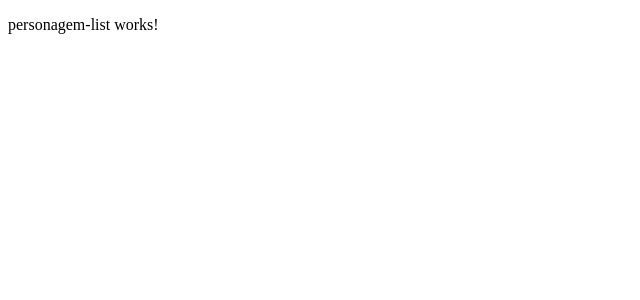
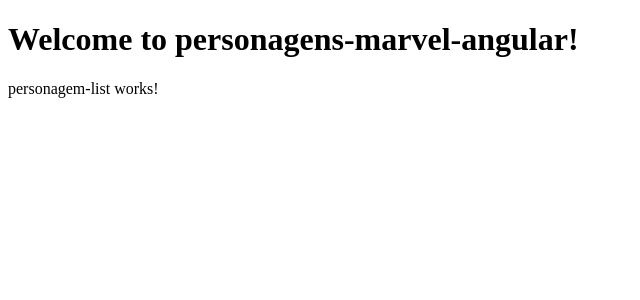
Before and after one commit to danielps99/personagen-marvel-angular, an Angular app: page / in a window 1280 px wide. Shown: the top 300 px of the page, without its empty margins (0-640 px from the left). Built offline with nearby package versions, Linux system fonts and the light colour scheme.

Commit message:
#1 Correção para teste passar

```diff
--- a/src/app/app.component.html
+++ b/src/app/app.component.html
@@ -1 +1,4 @@
+<h1>
+  Welcome to {{ title }}!
+</h1>
 <router-outlet></router-outlet>
```
Also changed, not shown: 2 other files (tests, documents, lock files or other folders).
